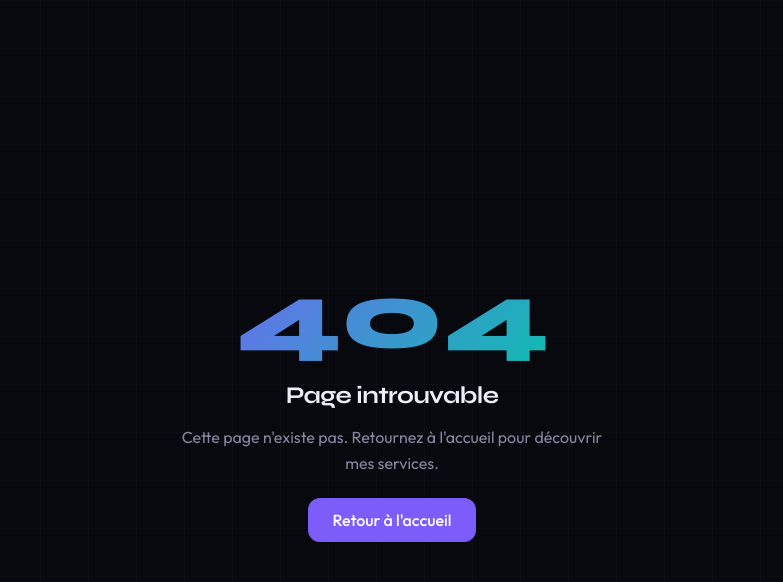
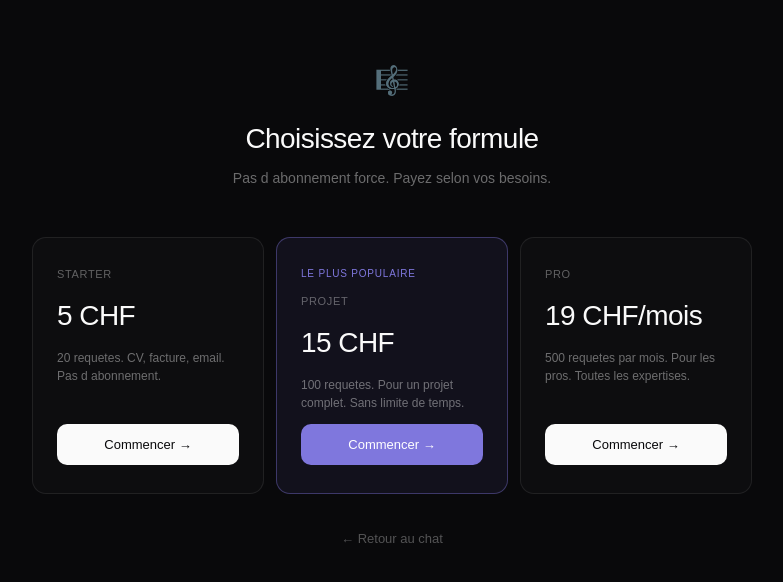
Before and after one commit to yvesnet9/yvescodes, a Next.js app: page /orchestre/pricing in a window 1280 px wide. Before the commit this address had no page. Shown: the top 582 px of the page, without its empty margins (248-1031 px from the left). Built offline with nearby package versions, Linux system fonts and the light colour scheme.

Commit message:
feat: Stripe checkout — pricing page + API

```diff
--- a/package.json
+++ b/package.json
@@ -9,11 +9,13 @@
     "lint": "next lint"
   },
   "dependencies": {
+    "@stripe/stripe-js": "^9.6.0",
     "@supabase/supabase-js": "^2.105.4",
     "next": "14.2.35",
     "react": "^18",
     "react-dom": "^18",
-    "resend": "^6.12.4"
+    "resend": "^6.12.4",
+    "stripe": "^22.1.1"
   },
   "devDependencies": {
     "@types/node": "^20",
--- /dev/null
+++ b/src/app/api/stripe/route.ts
@@ -0,0 +1,43 @@
+import { NextRequest, NextResponse } from 'next/server';
+import Stripe from 'stripe';
+
+const stripe = new Stripe(process.env.STRIPE_SECRET_KEY || '', {
+  apiVersion: '2026-04-22.dahlia',
+});
+
+const PRICES: Record<string, string> = {
+  starter: process.env.STRIPE_PRICE_STARTER || '',
+  projet: process.env.STRIPE_PRICE_PROJET || '',
+  pro: process.env.STRIPE_PRICE_PRO || '',
+};
+
+const CREDITS: Record<string, number> = {
+  starter: 20,
+  projet: 100,
+  pro: 500,
+};
+
+export async function POST(req: NextRequest) {
+  try {
+    const { plan } = await req.json();
+
+    if (!PRICES[plan]) {
+      return NextResponse.json({ error: 'Plan invalide' }, { status: 400 });
+    }
+
+    const isSubscription = plan === 'pro';
+
+    const session = await stripe.checkout.sessions.create({
+      mode: isSubscription ? 'subscription' : 'payment',
+      line_items: [{ price: PRICES[plan], quantity: 1 }],
+      success_url: `https://yvescodes.com/orchestre/chat?payment=success&plan=${plan}&credits=${CREDITS[plan]}`,
+      cancel_url: `https://yvescodes.com/orchestre?payment=cancelled`,
+      metadata: { plan, credits: String(CREDITS[plan]) },
+    });
+
+    return NextResponse.json({ url: session.url });
+  } catch (error) {
+    console.error('[Stripe] Erreur:', error);
+    return NextResponse.json({ error: 'Erreur serveur' }, { status: 500 });
+  }
+}
--- /dev/null
+++ b/src/app/orchestre/pricing/page.tsx
@@ -0,0 +1,99 @@
+"use client";
+import { useState } from "react";
+
+const PLANS = [
+  {
+    id: "starter",
+    name: "Starter",
+    price: "5 CHF",
+    credits: 20,
+    desc: "20 requetes. CV, facture, email. Pas d abonnement.",
+    featured: false,
+  },
+  {
+    id: "projet",
+    name: "Projet",
+    price: "15 CHF",
+    credits: 100,
+    desc: "100 requetes. Pour un projet complet. Sans limite de temps.",
+    featured: true,
+  },
+  {
+    id: "pro",
+    name: "Pro",
+    price: "19 CHF/mois",
+    credits: 500,
+    desc: "500 requetes par mois. Pour les pros. Toutes les expertises.",
+    featured: false,
+  },
+];
+
+export default function Pricing() {
+  const [loading, setLoading] = useState<string | null>(null);
+
+  const handleCheckout = async (planId: string) => {
+    setLoading(planId);
+    try {
+      const res = await fetch("/api/stripe", {
+        method: "POST",
+        headers: { "Content-Type": "application/json" },
+        body: JSON.stringify({ plan: planId }),
+      });
+      const data = await res.json();
+      if (data.url) window.location.href = data.url;
+      else alert("Erreur: " + (data.error || "Inconnue"));
+    } catch {
+      alert("Erreur reseau.");
+    }
+    setLoading(null);
+  };
+
+  return (
+    <main style={{ fontFamily: "sans-serif", background: "#09090b", color: "#fafafa", minHeight: "100vh", padding: "60px 24px" }}>
+      <div style={{ maxWidth: 720, margin: "0 auto" }}>
+        <div style={{ textAlign: "center", marginBottom: 48 }}>
+          <a href="/orchestre" style={{ fontSize: 28, display: "block", marginBottom: 16, textDecoration: "none" }}>🎼</a>
+          <h1 style={{ fontSize: 28, fontWeight: 500, letterSpacing: "-0.02em", marginBottom: 8 }}>Choisissez votre formule</h1>
+          <p style={{ fontSize: 14, color: "rgba(255,255,255,0.4)" }}>Pas d abonnement force. Payez selon vos besoins.</p>
+        </div>
+
+        <div style={{ display: "grid", gridTemplateColumns: "repeat(auto-fit, minmax(200px, 1fr))", gap: 12, marginBottom: 32 }}>
+          {PLANS.map(plan => (
+            <div key={plan.id} style={{
+              padding: "28px 24px",
+              background: plan.featured ? "rgba(127,119,221,0.08)" : "rgba(255,255,255,0.02)",
+              border: plan.featured ? "0.5px solid rgba(127,119,221,0.4)" : "0.5px solid rgba(255,255,255,0.08)",
+              borderRadius: 14,
+              display: "flex", flexDirection: "column", gap: 12
+            }}>
+              {plan.featured && <div style={{ fontSize: 10, color: "#7F77DD", letterSpacing: "0.08em" }}>LE PLUS POPULAIRE</div>}
+              <div style={{ fontSize: 11, color: "rgba(255,255,255,0.35)", textTransform: "uppercase", letterSpacing: "0.06em" }}>{plan.name}</div>
+              <div style={{ fontSize: 28, fontWeight: 500, letterSpacing: "-0.02em" }}>{plan.price}</div>
+              <div style={{ fontSize: 12, color: "rgba(255,255,255,0.4)", lineHeight: 1.5, flex: 1 }}>{plan.desc}</div>
+              <button
+                onClick={() => handleCheckout(plan.id)}
+                disabled={loading === plan.id}
+                style={{
+                  padding: "11px",
+                  background: plan.featured ? "#7F77DD" : "#fafafa",
+                  color: plan.featured ? "#fff" : "#09090b",
+                  border: "none", borderRadius: 10, fontSize: 13,
+                  fontWeight: 500, cursor: loading === plan.id ? "not-allowed" : "pointer",
+                  opacity: loading === plan.id ? 0.6 : 1,
+                }}
+              >
+                {loading === plan.id ? "..." : "Commencer →"}
+              </button>
+            </div>
+          ))}
+        </div>
+
+        <div style={{ textAlign: "center" }}>
+          <a href="/orchestre/chat" style={{ fontSize: 13, color: "rgba(255,255,255,0.3)", textDecoration: "none" }}>
+            ← Retour au chat
+          </a>
+        </div>
+      </div>
+    </main>
+  );
+}
```
Also changed, not shown: 1 other file (tests, documents, lock files or other folders).
